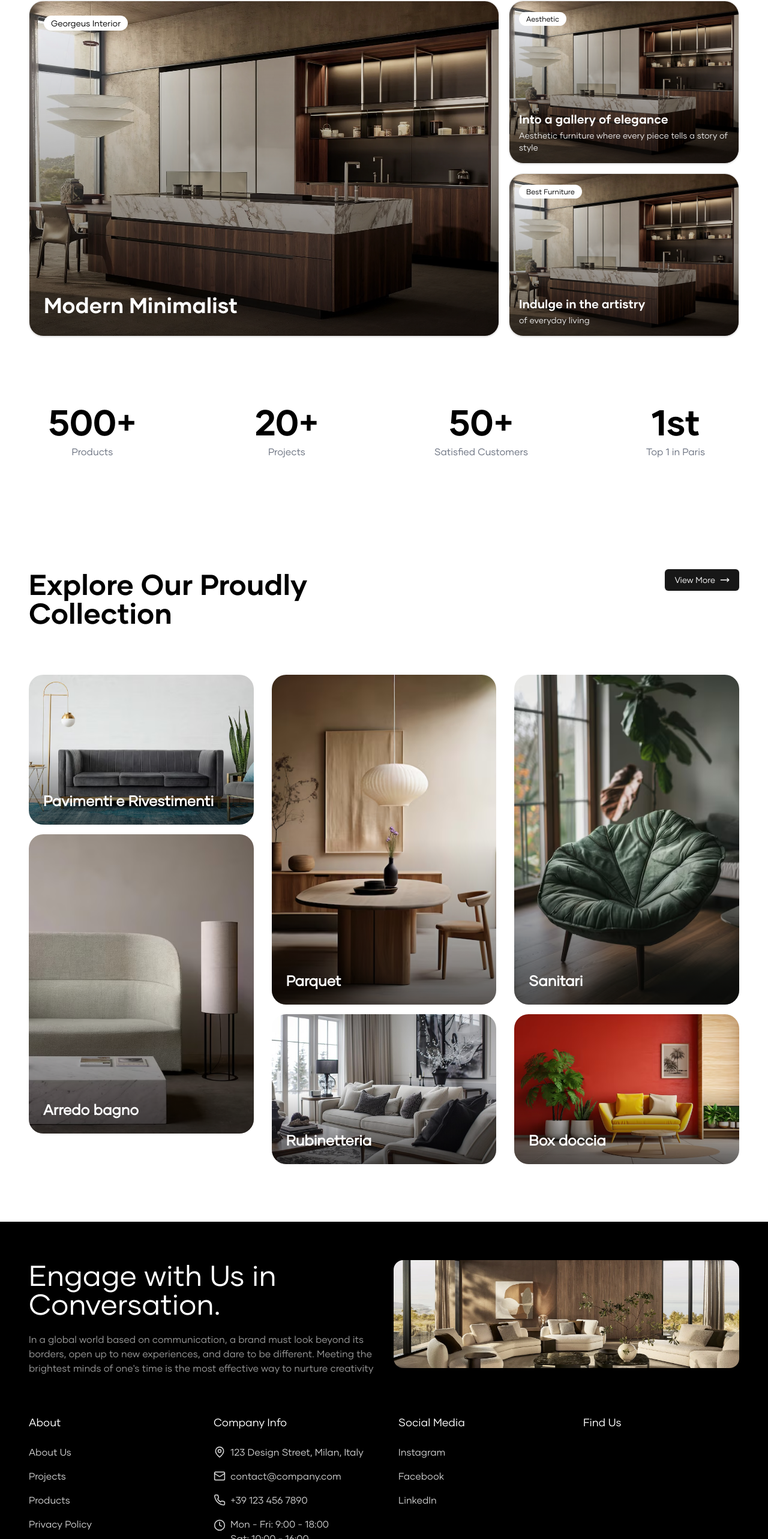
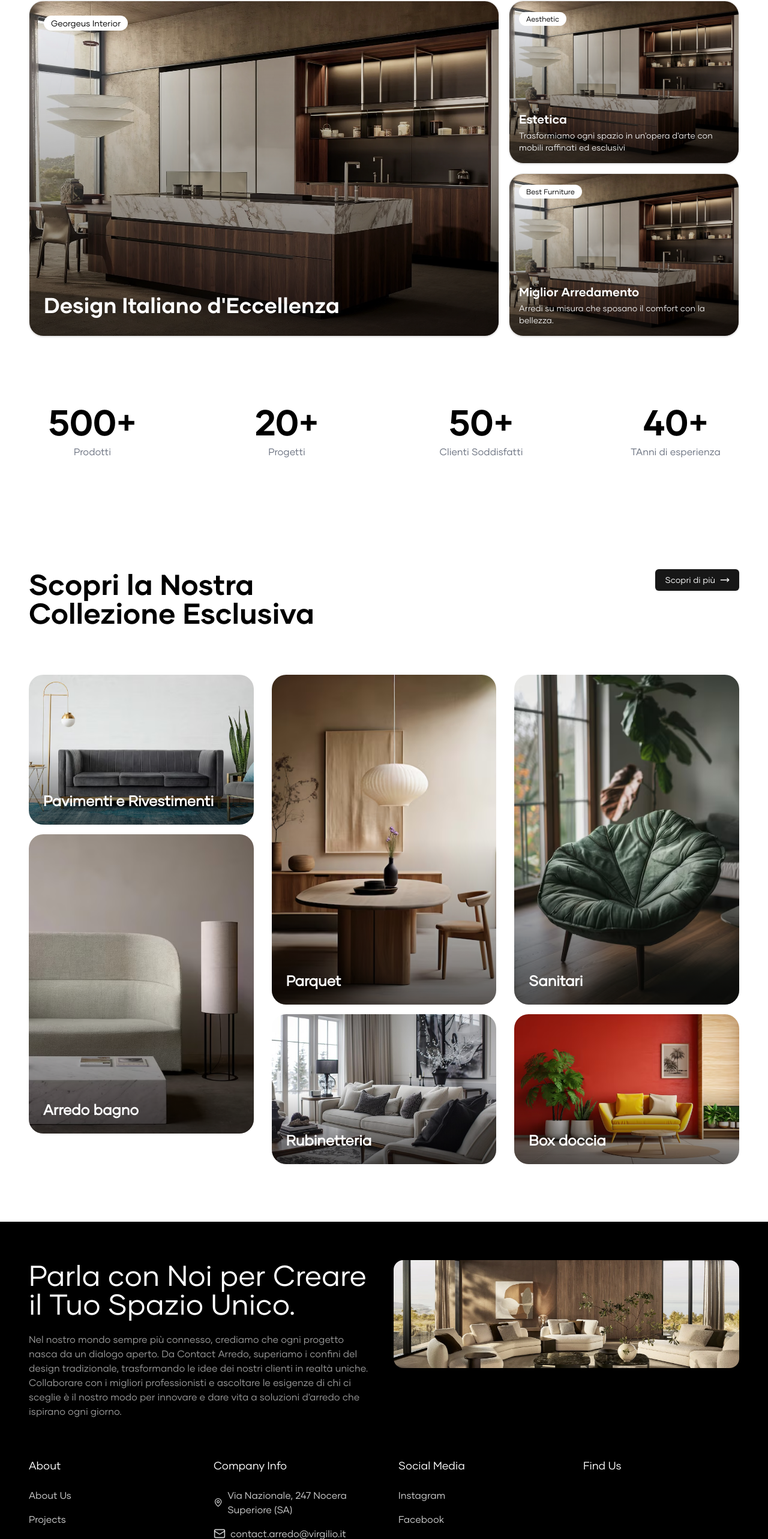
Before and after one commit to gerardonastri/Contact-Arredo, a Next.js app: page / in a window 1280 px wide. Shown: the part 855-3421 px from the top of the page at 60% size. Built offline with nearby package versions, Linux system fonts and the light colour scheme; grey boxes are pictures that could not be loaded.

Commit message:
italianized

```diff
--- a/app/(root)/about/_components/about-form.tsx
+++ b/app/(root)/about/_components/about-form.tsx
@@ -24,14 +24,14 @@ const contactInfo = [
   {
     icon: MapPin,
     title: "Location",
-    content: "123 Design Street, Milan, Italy",
+    content: "Via Nazionale, 247 Nocera Superiore (SA)",
   },
-  { icon: Mail, title: "Email", content: "contact@yourcompany.com" },
-  { icon: Phone, title: "Phone", content: "+39 123 456 7890" },
+  { icon: Mail, title: "Email", content: "contact.arredo@virgilio.it" },
+  { icon: Phone, title: "Phone", content: "+39 081 3650706" },
   {
     icon: Clock,
     title: "Working Hours",
-    content: ["Mon - Fri: 9:00 AM - 6:00 PM", "Sat: 10:00 AM - 4:00 PM"],
+    content: ["Mon - Fri: 9:00 - 13:00, 16:00-20:00", "Sat: 9:00 - 13:00"],
   },
 ];
 
@@ -124,7 +124,7 @@ export default function AboutForm() {
             className="text-white space-y-4 w-full"
           >
             <h2 className="text-3xl w-full lg:text-6xl font-light leading-tight">
-              Meet Our Dedicated Professionals
+              Conosci il Nostro Team di Esperti
             </h2>
             <div className="space-y-8">
               {contactInfo.map((item, index) => (
--- a/app/(root)/about/_components/culture.tsx
+++ b/app/(root)/about/_components/culture.tsx
@@ -14,10 +14,9 @@ export default function Culture() {
               La nostra cultura
             </h2>
             <p className="mt-2 text-white text-center lg:text-right lg:max-w-[70%] ml-auto">
-              Lorem ipsum dolor sit amet consectetur. At vel feugiat massa quis
-              semper quam massa eget. Eu dictum est at dui suscipit velit. Lorem
-              ipsum dolor sit amet consectetur. At vel feugiat massa quis semper
-              quam massa eget.
+              Crediamo che il nostro lavoro non si limiti alla creazione di
+              mobili e arredi, ma che sia un’opportunità per costruire relazioni
+              solide e durature con i nostri clienti e collaboratori.
             </p>
           </div>
           <div className="aspect-video">
@@ -40,10 +39,26 @@ export default function Culture() {
           </div>
           <div className="grid grid-cols-2 gap-6">
             {[
-              { icon: Coffee, title: "Consulenza" },
-              { icon: Users, title: "Collaborazione" },
-              { icon: BookOpen, title: "Formazione" },
-              { icon: Briefcase, title: "Supporto" },
+              {
+                icon: Coffee,
+                title: "Consulenza",
+                text: "Ascoltiamo le tue esigenze per creare soluzioni su misura, guidandoti in ogni fase del progetto",
+              },
+              {
+                icon: Users,
+                title: "Collaborazione",
+                text: "Lavoriamo fianco a fianco con i nostri clienti e partner per trasformare idee in realtà.",
+              },
+              {
+                icon: BookOpen,
+                title: "Formazione",
+                text: "Investiamo nel nostro team per garantire competenze sempre aggiornate e innovative.",
+              },
+              {
+                icon: Briefcase,
+                title: "Supporto",
+                text: "Offriamo assistenza continua, anche dopo la realizzazione, per garantirti un'esperienza senza pensieri.",
+              },
             ].map((item, index) => (
               <div key={index} className="p-4 rounded-xl">
                 <div className="w-10 h-10 bg-[#571A06] rounded-full mb-1 flex items-center justify-center">
@@ -52,10 +67,7 @@ export default function Culture() {
                 <h3 className="text-lg font-glimerBold text-[#571A06] mb-2">
                   {item.title}
                 </h3>
-                <p className="text-sm text-white">
-                  Lorem ipsum dolor sit amet consectetur. At et massa quis
-                  fringilla. Nunc ut sit lacus tellus.
-                </p>
+                <p className="text-sm text-white">{item.text}</p>
               </div>
             ))}
           </div>
--- a/app/(root)/news/_components/contact-form.tsx
+++ b/app/(root)/news/_components/contact-form.tsx
@@ -107,11 +107,11 @@ export default function ContactForm() {
             className="text-white space-y-4 w-full"
           >
             <h2 className="text-3xl w-full lg:text-6xl font-light leading-tight">
-              Meet Our Dedicated Professionals
+              Conosci il Nostro Team di Esperti
             </h2>
             <p className="text-white/80 max-w-md text-sm md:text-lg">
-              Finding your perfect home has never been easier. Contact us now
-              for customized real estate solutions and unparalleled support.
+              Realizza il Tuo Spazio Ideale. Contattaci per Soluzioni d’Arredo
+              Personalizzate e Supporto Completo.
             </p>
           </motion.div>
 
--- a/app/(root)/news/_components/news-hero.tsx
+++ b/app/(root)/news/_components/news-hero.tsx
@@ -9,13 +9,14 @@ export default function NewsHero() {
         </span>
 
         <h2 className="text-4xl md:text-5xl font-normal text-gray-900 max-w-3xl mx-auto leading-tight">
-          Stay Updated with Contact Arredo Latest News and Insights
+          Rimani aggiornato con le ultime notizie e approfondimenti di Contact
+          Arredo
         </h2>
 
         <p className="text-gray-500 max-w-2xl mx-auto">
-          At Contact Arredo, we understand the importance of staying updated
-          with the latest trends, market alerts, and insights in the luxury real
-          estate market.
+          Noi di Contact Arredo comprendiamo quanto sia importante rimanere
+          aggiornati sulle ultime tendenze, sugli avvisi di mercato e sulle
+          intuizioni del mercato immobiliare di lusso.
         </p>
       </div>
 
--- a/app/(root)/page.tsx
+++ b/app/(root)/page.tsx
@@ -36,12 +36,11 @@ const page = () => {
       <AnimatedStats />
       <div className="flex flex-col md:flex-row gap-5 md:gap-0 justify-between w-full px-4 md:px-[3rem] lg:max-w-[1700px] mx-auto mt-[30px] md:mt-[120px]">
         <h2 className="font-glimerBold text-3xl md:text-5xl">
-          Explore Our Proudly <br />
-          Collection
+          Scopri la Nostra <br /> Collezione Esclusiva
         </h2>
         <div>
           <Button>
-            View More <MoveRight className="text-white" />
+            Scopri di più <MoveRight className="text-white" />
           </Button>
         </div>
       </div>
--- a/app/(root)/products/page.tsx
+++ b/app/(root)/products/page.tsx
@@ -153,7 +153,7 @@ export default function Page() {
           transition={{ duration: 0.5 }}
           className="text-5xl md:text-7xl font-light mb-8"
         >
-          Our Products
+          I Nostri Prodotti
         </motion.h1>
 
         <motion.div
--- a/app/(root)/projects/page.tsx
+++ b/app/(root)/projects/page.tsx
@@ -1,48 +1,49 @@
-"use client"
+"use client";
 
-import { motion } from 'framer-motion'
-import { ArrowUpRight } from 'lucide-react'
-import Link from 'next/link'
-import Image from 'next/image'
+import { motion } from "framer-motion";
+import { ArrowUpRight } from "lucide-react";
+import Link from "next/link";
+import Image from "next/image";
 
 const projects = [
   {
     id: 1,
     title: "Modern Minimalist Villa",
     image: "/images/grid/img-1.avif",
-    description: "A stunning contemporary villa with clean lines and natural materials"
+    description:
+      "A stunning contemporary villa with clean lines and natural materials",
   },
   {
     id: 2,
     title: "Urban Loft Renovation",
     image: "/images/grid/img-2.avif",
-    description: "Industrial meets comfort in this transformed urban space"
+    description: "Industrial meets comfort in this transformed urban space",
   },
   {
     id: 3,
     title: "Coastal Retreat",
     image: "/images/grid/img-3.avif",
-    description: "Beachfront living with a sophisticated touch"
+    description: "Beachfront living with a sophisticated touch",
   },
   {
     id: 4,
     title: "Mountain Lodge",
     image: "/images/grid/img-4.avif",
-    description: "Rustic elegance meets modern comfort"
+    description: "Rustic elegance meets modern comfort",
   },
   {
     id: 5,
     title: "Penthouse Suite",
     image: "/images/grid/img-5.jpg",
-    description: "Luxury living at its finest with panoramic city views"
+    description: "Luxury living at its finest with panoramic city views",
   },
   {
     id: 6,
     title: "Garden Villa",
     image: "/images/grid/img-6.avif",
-    description: "Where indoor and outdoor living blend seamlessly"
-  }
-]
+    description: "Where indoor and outdoor living blend seamlessly",
+  },
+];
 
 export default function ProjectsPage() {
   return (
@@ -54,7 +55,7 @@ export default function ProjectsPage() {
           transition={{ duration: 0.5 }}
           className="text-7xl font-light mb-8"
         >
-          Projects
+          Progetti
         </motion.h1>
         <motion.p
           initial={{ opacity: 0, y: 20 }}
@@ -62,9 +63,10 @@ export default function ProjectsPage() {
           transition={{ duration: 0.5, delay: 0.2 }}
           className="text-gray-400 max-w-2xl mb-20"
         >
-          Explore our collection of meticulously crafted interior design projects.
-          Each space tells a unique story, blending innovative design with timeless elegance
-          to create environments that inspire and delight.
+          Esplora la nostra collezione di progetti di interior design realizzati
+          con cura. Ogni spazio racconta una storia unica, combinando design
+          innovativo ed eleganza senza tempo per creare ambienti che ispirano e
+          deliziano.
         </motion.p>
 
         <div className="grid grid-cols-1 md:grid-cols-2 lg:grid-cols-3 gap-8">
@@ -85,7 +87,9 @@ export default function ProjectsPage() {
                   />
                   <div className="absolute inset-0 bg-black bg-opacity-40 opacity-0 group-hover:opacity-100 transition-opacity duration-300" />
                   <div className="absolute bottom-0 left-0 right-0 p-6 text-white transform translate-y-6 group-hover:translate-y-0 transition-transform duration-300">
-                    <h2 className="text-2xl font-light mb-2">{project.title}</h2>
+                    <h2 className="text-2xl font-light mb-2">
+                      {project.title}
+                    </h2>
                     <p className="text-sm text-gray-200 opacity-0 group-hover:opacity-100 transition-opacity duration-300 delay-100">
                       {project.description}
                     </p>
@@ -100,5 +104,5 @@ export default function ProjectsPage() {
         </div>
       </div>
     </div>
-  )
+  );
 }
--- a/components/AnimatedStats.tsx
+++ b/components/AnimatedStats.tsx
@@ -34,10 +34,10 @@ function Counter({ value, duration = 2 }: CounterProps) {
 
 export default function AnimatedStats() {
   const stats = [
-    { value: 500, label: "Products", suffix: "+" },
-    { value: 20, label: "Projects", suffix: "+" },
-    { value: 50, label: "Satisfied Customers", suffix: "+" },
-    { value: "1", label: "Top 1 in Paris", suffix: "st" },
+    { value: 500, label: "Prodotti", suffix: "+" },
+    { value: 20, label: "Progetti", suffix: "+" },
+    { value: 50, label: "Clienti Soddisfatti", suffix: "+" },
+    { value: "40", label: "TAnni di esperienza", suffix: "+" },
   ];
 
   const ref = useRef(null);
--- a/components/Furniture.tsx
+++ b/components/Furniture.tsx
@@ -1,5 +1,4 @@
 "use client";
-
 
 import { Card } from "@/components/ui/card";
 // import { Badge } from "@/components/ui/badge";
@@ -12,22 +11,24 @@ import { useEffect, useRef } from "react";
 export const galleryItems: GalleryItem[] = [
   {
     id: 1,
-    title: "Modern Minimalist",
-    description: "Experience the perfect blend of comfort and style",
+    title: "Design Italiano d'Eccellenza",
+    description:
+      "Soluzioni d'arredo su misura per ambienti eleganti e funzionali",
     tag: "Georgeus Interior",
     image: "/images/furniture.webp",
   },
   {
     id: 2,
-    title: "Into a gallery of elegance",
-    description: "Aesthetic furniture where every piece tells a story of style",
+    title: "Estetica",
+    description:
+      "Trasformiamo ogni spazio in un'opera d'arte con mobili raffinati ed esclusivi",
     tag: "Aesthetic",
     image: "/images/furniture.webp",
   },
   {
     id: 3,
-    title: "Indulge in the artistry",
-    description: "of everyday living",
+    title: "Miglior Arredamento",
+    description: "Arredi su misura che sposano il comfort con la bellezza.",
     tag: "Best Furniture",
     image: "/images/furniture.webp",
   },
--- a/components/layout/Footer.tsx
+++ b/components/layout/Footer.tsx
@@ -12,13 +12,16 @@ export default function Footer() {
         <div className="grid grid-cols-1 lg:grid-cols-2 gap-8 mb-16">
           <div className="max-w-xl">
             <h2 className="text-5xl font-light text-white mb-6">
-              Engage with Us in Conversation.
+              Parla con Noi per Creare il Tuo Spazio Unico.
             </h2>
             <p className="text-white/60">
-              In a global world based on communication, a brand must look beyond
-              its borders, open up to new experiences, and dare to be different.
-              Meeting the brightest minds of one&apos;s time is the most
-              effective way to nurture creativity
+              Nel nostro mondo sempre più connesso, crediamo che ogni progetto
+              nasca da un dialogo aperto. Da Contact Arredo, superiamo i confini
+              del design tradizionale, trasformando le idee dei nostri clienti
+              in realtà uniche. Collaborare con i migliori professionisti e
+              ascoltare le esigenze di chi ci sceglie è il nostro modo per
+              innovare e dare vita a soluzioni d&apos;arredo che ispirano ogni
+              giorno.
             </p>
           </div>
           <div className="relative h-[120px] lg:h-[180px] rounded-2xl overflow-hidden">
@@ -88,21 +91,21 @@ export default function Footer() {
             <ul className="space-y-4">
               <li className="flex items-center gap-2">
                 <MapPin className="h-5 w-5" />
-                <span>123 Design Street, Milan, Italy</span>
+                <span>Via Nazionale, 247 Nocera Superiore (SA)</span>
               </li>
               <li className="flex items-center gap-2">
                 <Mail className="h-5 w-5" />
-                <span>contact@company.com</span>
+                <span>contact.arredo@virgilio.it</span>
               </li>
               <li className="flex items-center gap-2">
                 <Phone className="h-5 w-5" />
-                <span>+39 123 456 7890</span>
+                <span>+39 081 3650706</span>
               </li>
               <li className="flex items-start gap-2">
                 <Clock className="h-5 w-5 mt-1" />
                 <div>
-                  <p>Mon - Fri: 9:00 - 18:00</p>
-                  <p>Sat: 10:00 - 16:00</p>
+                  <p>Mon - Fri: 9:00 - 13:00, 16:00-20:00</p>
+                  <p>Sat: 9:00 - 13:00</p>
                 </div>
               </li>
             </ul>
@@ -116,7 +119,7 @@ export default function Footer() {
             <ul className="space-y-4">
               <li>
                 <Link
-                  href="/instagram"
+                  href="https://www.instagram.com/contact.arredo/"
                   className="hover:text-white transition-colors"
                 >
                   Instagram
@@ -124,20 +127,20 @@ export default function Footer() {
               </li>
               <li>
                 <Link
-                  href="/facebook"
+                  href="https://www.facebook.com/contactarredo/"
                   className="hover:text-white transition-colors"
                 >
                   Facebook
                 </Link>
               </li>
-              <li>
+              {/* <li>
                 <Link
                   href="/linkedin"
                   className="hover:text-white transition-colors"
                 >
                   LinkedIn
                 </Link>
-              </li>
+              </li> */}
             </ul>
           </div>
 
@@ -146,9 +149,10 @@ export default function Footer() {
             <h3 className="text-white text-lg font-medium mb-6">Find Us</h3>
             <div className="relative h-[200px] rounded-lg overflow-hidden">
               <iframe
-                src="https://www.google.com/maps/embed?pb=!1m18!1m12!1m3!1d6046.535730008974!2d14.67872581229173!3d40.73413103614012!2m3!1f0!2f0!3f0!3m2!1i1024!2i768!4f13.1!3m3!1m2!1s0x133bc0b5e44a36bb%3A0xcfbda39a45386f28!2sContact%20arredo%20S.R.L%20-%20ARREDO%20BAGNO%2C%20PAVIMENTI%2C%20PARQUET%2C%20RISTRUTTURAZIONI!5e0!3m2!1sit!2sit!4v1733415238295!5m2!1sit!2sit"
+                src="https://www.google.com/maps/embed?pb=!1m14!1m8!1m3!1d12093.07219363671!2d14.681305999999998!3d40.734127!3m2!1i1024!2i768!4f13.1!3m3!1m2!1s0x133bc0b5e44a36bb%3A0xcfbda39a45386f28!2sContact%20arredo%20S.R.L%20-%20ARREDO%20BAGNO%2C%20PAVIMENTI%2C%20PARQUET%2C%20RISTRUTTURAZIONI!5e0!3m2!1sit!2sus!4v1734951490556!5m2!1sit!2sus"
                 width="100%"
                 height="100%"
+                title="Contact Arredo Position"
                 style={{ border: 0 }}
                 allowFullScreen
                 loading="lazy"
```
